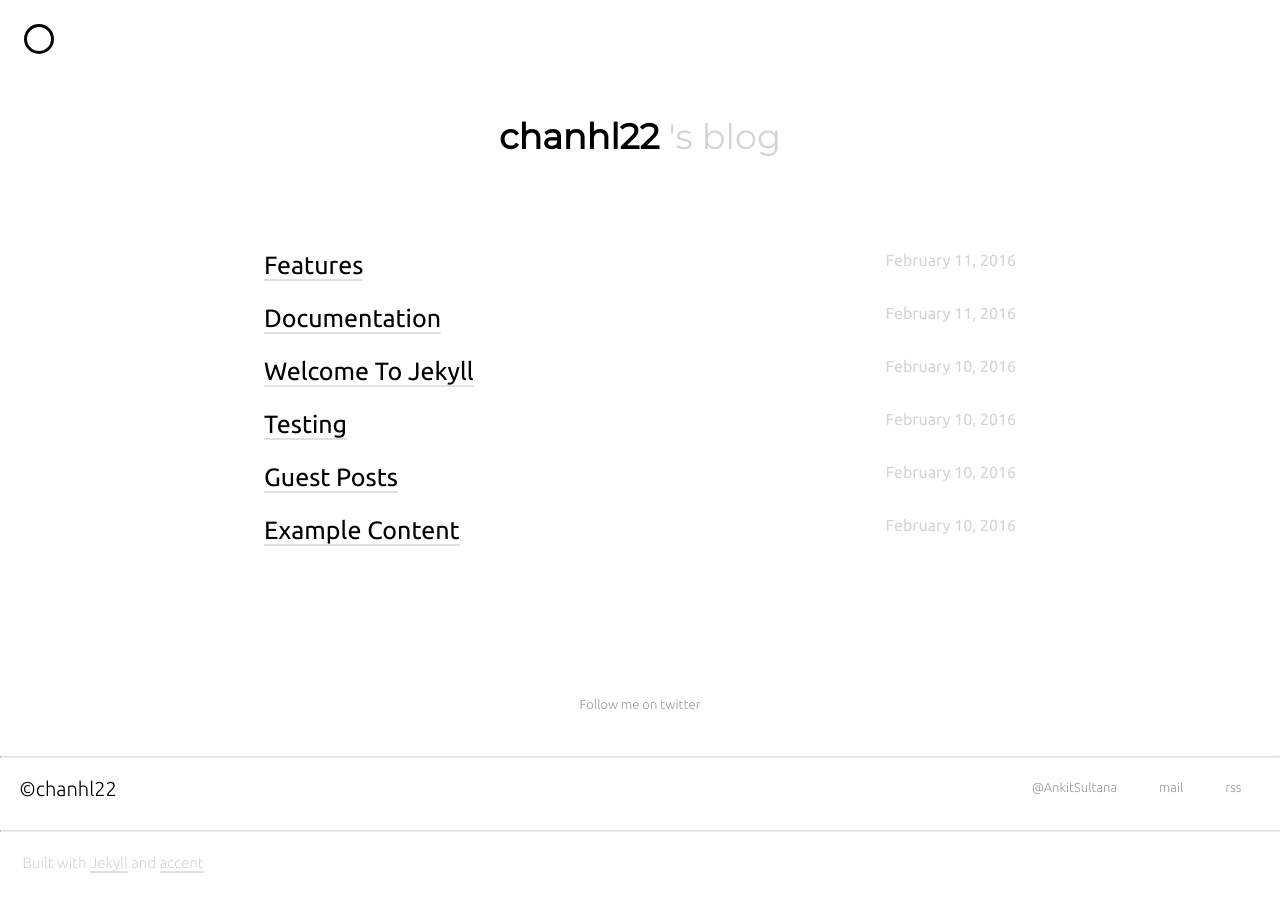
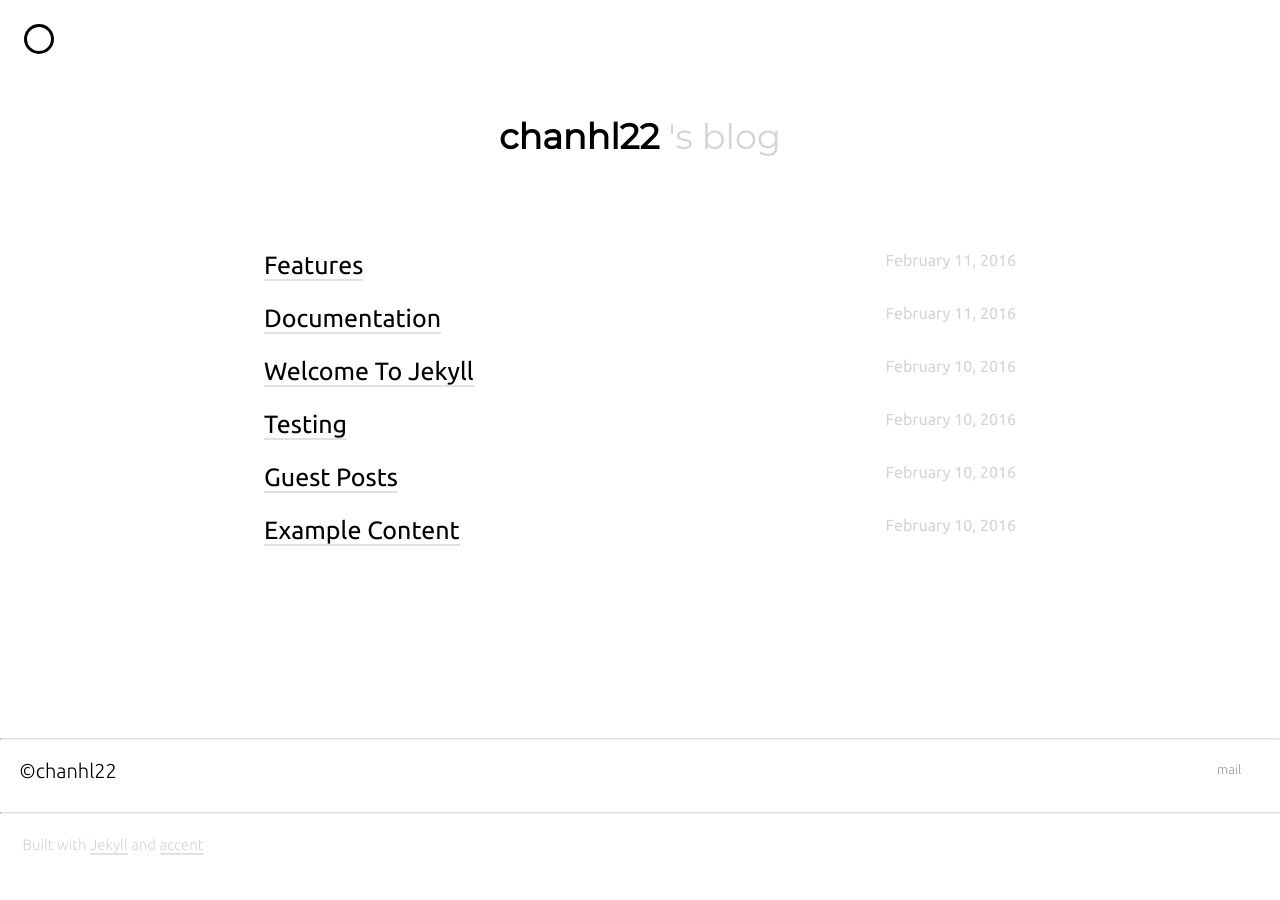
Before and after one commit to chanhl22/chanhl22.github.io, a Jekyll site: the page built from index.html, in a window 1280 px wide. Built offline with Jekyll 4.4.1, drawn with Linux system fonts in a browser that asks for light colours; nearby versions of some CDN libraries; the list of posts is cut into pages by our own code.

Commit message:
fix: footer

```diff
--- a/_includes/footer.html
+++ b/_includes/footer.html
@@ -3,9 +3,9 @@
     {% include suggestion.html %}
     {% if page.url == "/about" or paginator.total_pages == 1 or page.url == "/404" %}
         <div class="container" style="text-align: center; margin-bottom: 20px">
-            <a target="_blank" class="button" href="https://twitter.com/{{ site.twitter_username }}">
+            <!-- <a target="_blank" class="button" href="https://twitter.com/{{ site.twitter_username }}">
                 Follow me on twitter
-            </a>
+            </a> -->
         </div>
     {% endif %}
     <hr />
@@ -18,15 +18,15 @@
             {% endif %}
         </div>
         <div class="alignable pull-right">
-            <a target="_blank" href="https://twitter.com/{{ site.twitter_username }}" class="button">
+            <!-- <a target="_blank" href="https://twitter.com/{{ site.twitter_username }}" class="button">
                 @{{ site.twitter_username }}
-            </a>
+            </a> -->
             <a href="mailto:{{ site.email }}" class="button">
                 mail
             </a>
-            <a target="_blank" href="{{ site.url }}{{ site.baseurl }}/feed.xml" class="button">
+            <!-- <a target="_blank" href="{{ site.url }}{{ site.baseurl }}/feed.xml" class="button">
                 rss
-            </a>
+            </a> -->
         </div>
     </div>
     <div style="clear:both"></div>
```
